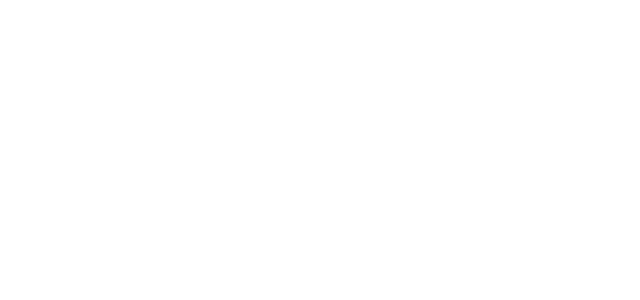
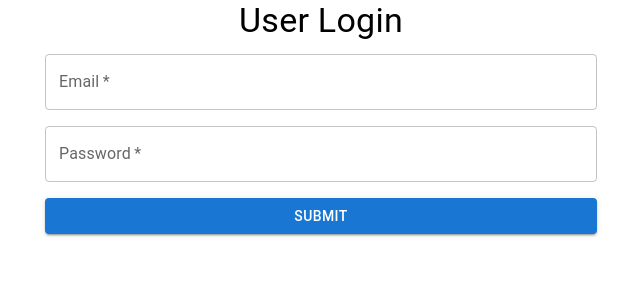
Before and after one commit to ismaelpamplona/library-management-system-client, a React (Create React App) app: page /login in a window 1280 px wide. Before the commit this address had no page. Shown: the top 300 px of the page, without its empty margins (319-959 px from the left). Built offline with nearby package versions, Linux system fonts and the light colour scheme.

Commit message:
(up) Issue #implement_user_login_feature.

```diff
--- a/src/AppRouter.tsx
+++ b/src/AppRouter.tsx
@@ -1,6 +1,7 @@
 import { ThemeProvider } from '@mui/material/styles';
 import { Route, BrowserRouter as Router, Routes } from 'react-router-dom';
 import Home from './pages/Home';
+import LoginUser from './pages/LoginUser';
 import RegisterUser from './pages/RegisterUser';
 import theme from './theme/theme';
 
@@ -11,6 +12,7 @@ const AppRouter = () => {
         <Routes>
           <Route path="/" element={<Home />} />
           <Route path="/register" element={<RegisterUser />} />
+          <Route path="/login" element={<LoginUser />} />
         </Routes>
       </Router>
     </ThemeProvider>
--- a/src/pages/LoginUser.tsx
+++ b/src/pages/LoginUser.tsx
@@ -1,5 +1,8 @@
+// src/pages/LoginUser.tsx
 import { Box, Button, Container, TextField, Typography } from '@mui/material';
+import { act } from '@testing-library/react';
 import React, { useState } from 'react';
+import { loginUser } from '../services/userService';
 
 const LoginUser = () => {
   const [formValues, setFormValues] = useState({
@@ -7,14 +10,33 @@ const LoginUser = () => {
     password: '',
   });
 
+  const [loading, setLoading] = useState(false);
+  const [successMessage, setSuccessMessage] = useState('');
+  const [errorMessage, setErrorMessage] = useState('');
+
   const handleChange = (e: React.ChangeEvent<HTMLInputElement>) => {
     const { name, value } = e.target;
     setFormValues({ ...formValues, [name]: value });
   };
 
-  const handleSubmit = (e: React.FormEvent) => {
+  const handleSubmit = async (e: React.FormEvent) => {
     e.preventDefault();
-    console.log('Form submitted:', formValues);
+    setLoading(true);
+    setSuccessMessage('');
+    setErrorMessage('');
+
+    try {
+      const response = await loginUser(formValues);
+      setSuccessMessage('Login successful!');
+      console.log('Login successful:', response);
+    } catch (error: any) {
+      await act(async () => {
+        setErrorMessage(error.message);
+        console.error('Login failed:', error.message);
+      });
+    } finally {
+      setLoading(false);
+    }
   };
 
   return (
@@ -22,6 +44,26 @@ const LoginUser = () => {
       <Typography variant="h4" align="center" gutterBottom>
         User Login
       </Typography>
+      {successMessage && (
+        <Typography
+          variant="body1"
+          color="success.main"
+          align="center"
+          gutterBottom
+        >
+          {successMessage}
+        </Typography>
+      )}
+      {errorMessage && (
+        <Typography
+          variant="body1"
+          color="error.main"
+          align="center"
+          gutterBottom
+        >
+          {errorMessage}
+        </Typography>
+      )}
       <form onSubmit={handleSubmit}>
         <Box display="flex" flexDirection="column" gap={2}>
           <TextField
@@ -46,8 +88,14 @@ const LoginUser = () => {
             value={formValues.password}
             onChange={handleChange}
           />
-          <Button variant="contained" color="primary" type="submit" fullWidth>
-            Submit
+          <Button
+            variant="contained"
+            color="primary"
+            type="submit"
+            fullWidth
+            disabled={loading}
+          >
+            {loading ? 'Submitting...' : 'Submit'}
           </Button>
         </Box>
       </form>
--- a/src/services/userService.ts
+++ b/src/services/userService.ts
@@ -20,3 +20,18 @@ export const registerUser = async (userData: {
     throw new Error('An unexpected error occurred');
   }
 };
+
+export const loginUser = async (loginData: {
+  email: string;
+  password: string;
+}) => {
+  try {
+    const response = await axios.post(`${API_BASE_URL}/users/login`, loginData);
+    return response.data;
+  } catch (error) {
+    if (axios.isAxiosError(error) && error.response) {
+      throw new Error(error.response.data.message || 'Login failed');
+    }
+    throw new Error('An unexpected error occurred');
+  }
+};
```
Also changed, not shown: ripi/Issue/implement_user_login_feature/description.md (+5 -5 lines), 1 other file (tests, documents, lock files or other folders).
